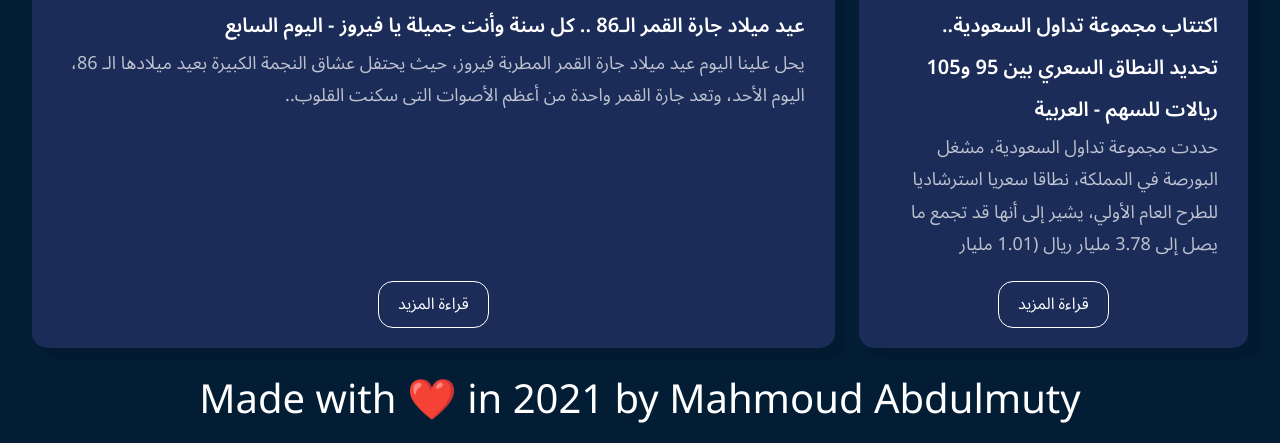
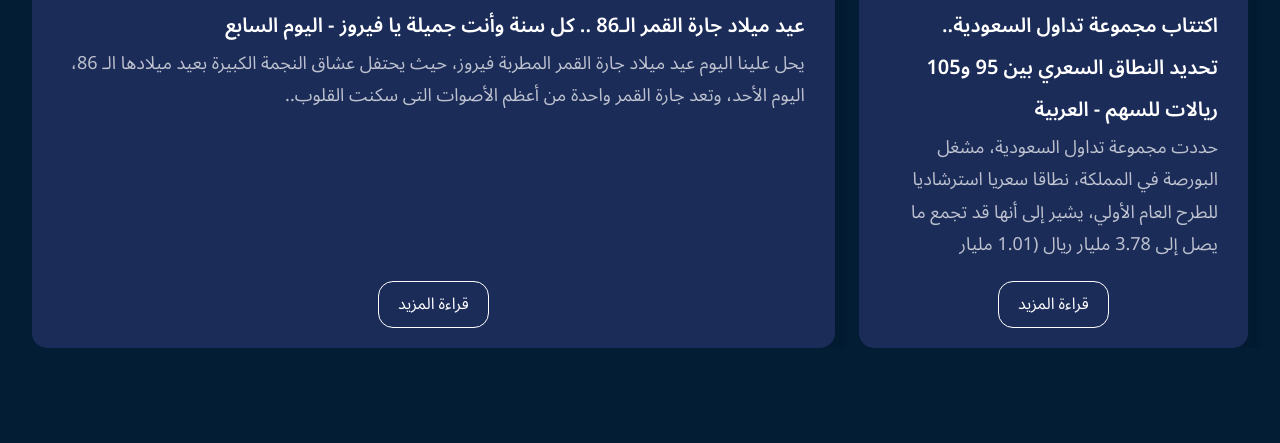
Before and after one commit to mahmoudabdulmuty/egypt-news-local, a plain HTML site: page index.html in a window 1280 px wide. Shown: the part 5459-5902 px from the top of the page. After the commit the page ends 5807 px from the top, so only its background shows below. Drawn offline with Linux system fonts and the light colour scheme; a web font is replaced by a local one.

Commit message:
Update index.html

```diff
--- a/index.html
+++ b/index.html
@@ -49,12 +49,6 @@
 			</ul>
 		</menu>
 		<main class="main"></main>
-		<footer>
-			<p class="footer-paragraph">
-				Made with &#10084;&#65039; in <span class="year">2021</span> by Mahmoud
-				Abdulmuty
-			</p>
-		</footer>
 	</body>
 	<script src="index.js"></script>
 </html>
```
